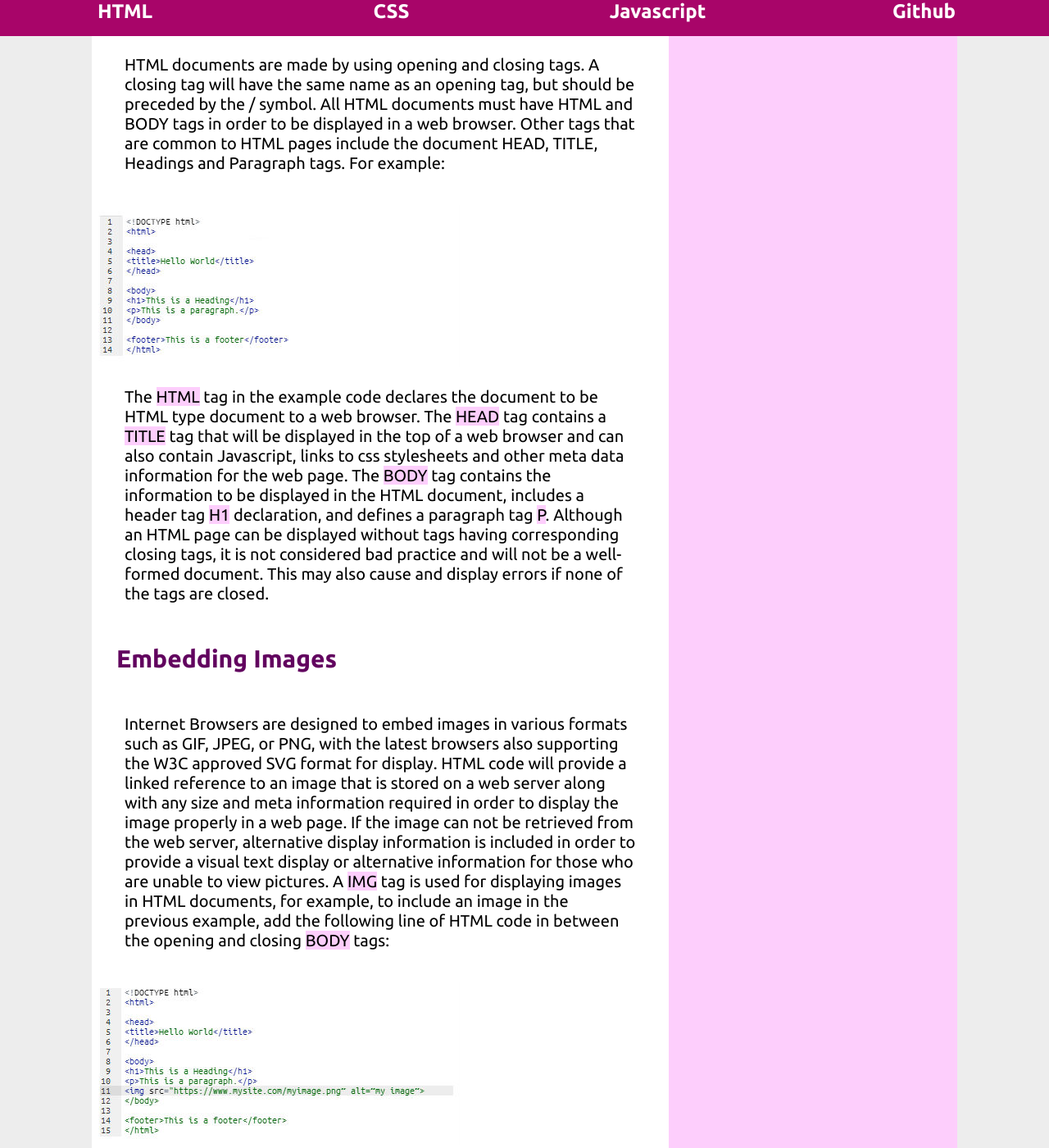
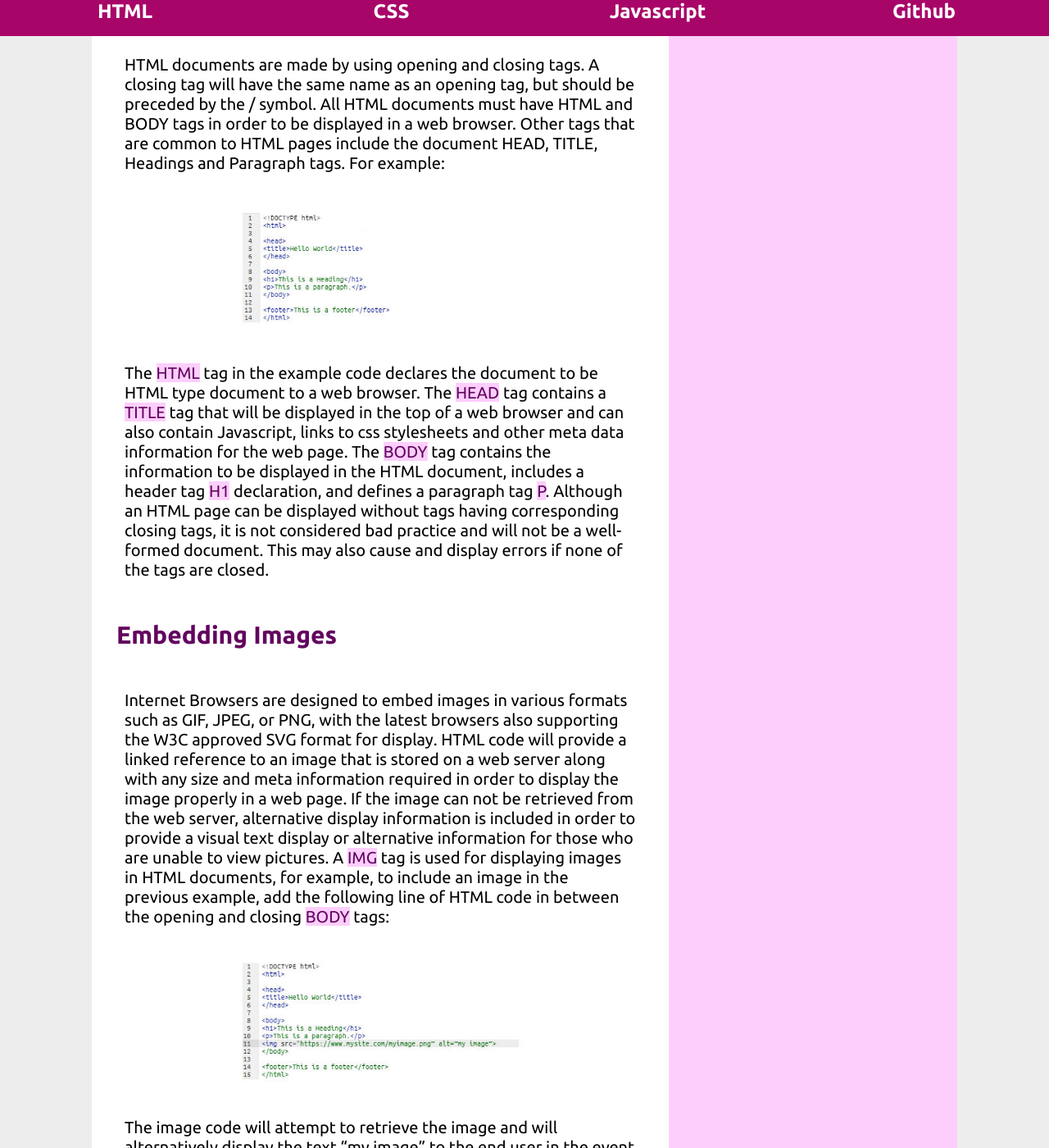
Before and after one commit to Steve-AB/Steve-AB.github.io, a Jekyll site: the page built from pages/html-page/index.html, in a window 1280 px wide and 1400 px high, scrolled down 619 px. Shown: the whole window at 82% size. Built offline with Jekyll 4.4.1, drawn with Linux system fonts in a browser that asks for light colours; nearby versions of some CDN libraries.

Commit message:
update files

```diff
--- a/css/htmlmain.css
+++ b/css/htmlmain.css
@@ -18,13 +18,17 @@ p {
 	padding: 1em 2em;
 	font-size: 20px;
 }
-img {
-	align-items: center;
+.html-code1 {
+	display: block;
+ margin-left: auto;
+ margin-right: auto;
+ width: 50%;
 	border: 2 solid #62045f;
 	border-radius: 5px;
 }
 mark {
 	background-color: #fdcefc;
+	color: #62045f;
 }
 .html-grid {
 	background: #ededed;
```
